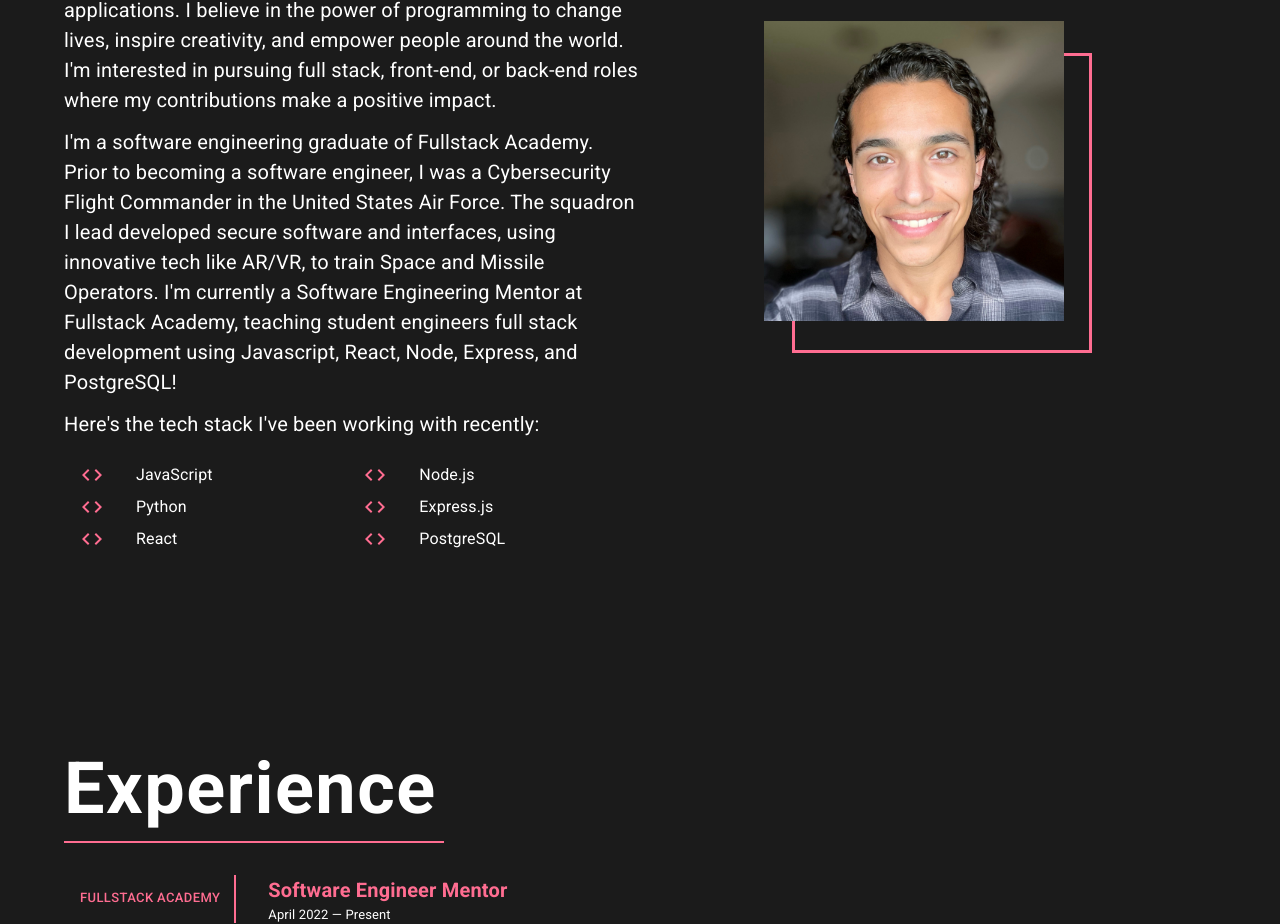
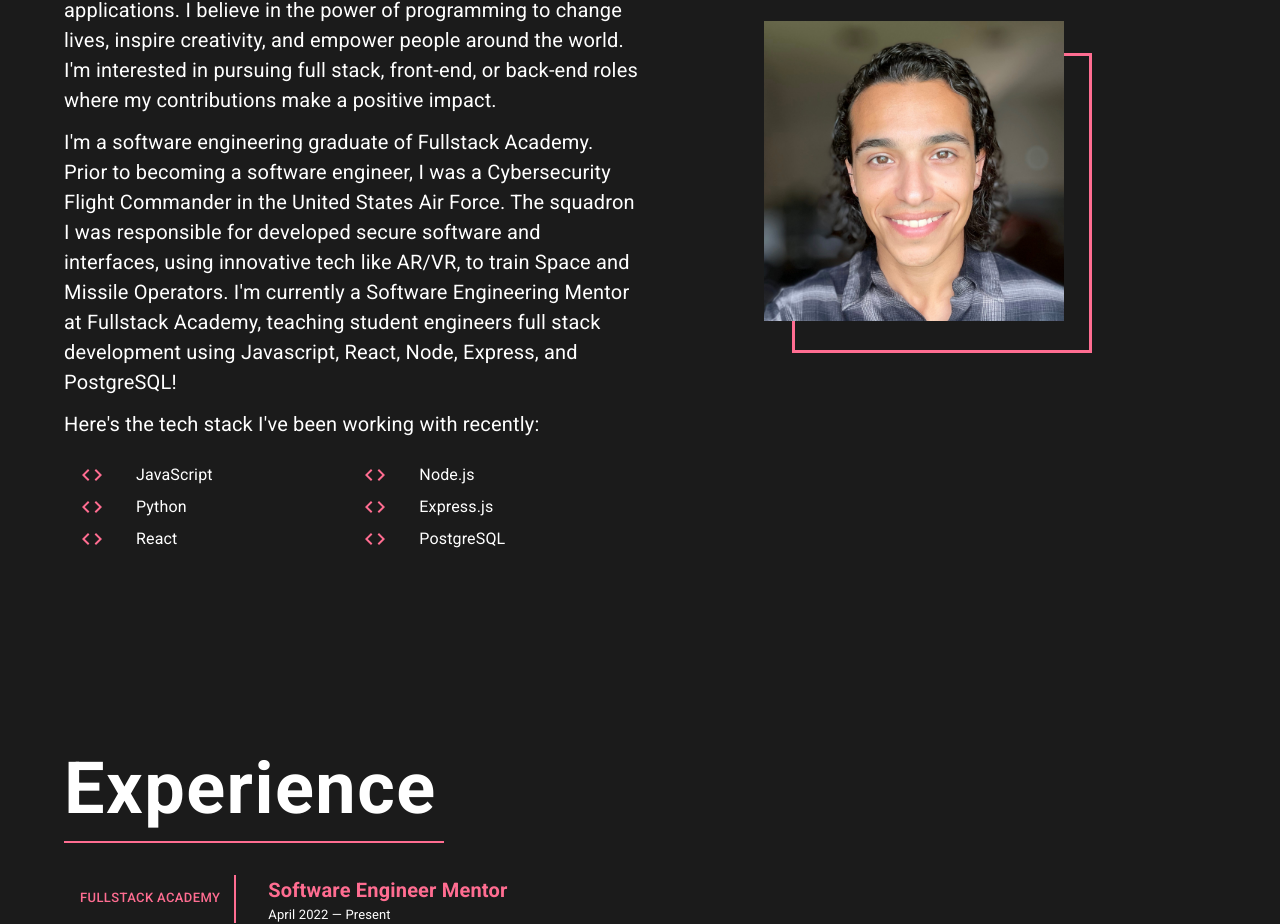
Before and after one commit to edetrezjr/portfolio-site, a React (Create React App) app: page / in a window 1280 px wide. Shown: the part 1116-2040 px from the top of the page. Built offline with nearby package versions, Linux system fonts and the light colour scheme.

Commit message:
fixed favicon and copy

```diff
--- a/src/components/about/About.js
+++ b/src/components/about/About.js
@@ -29,7 +29,7 @@ function About({ mode }) {
         display: "flex",
         flexDirection: "column",
         padding: "1rem",
-        m: '150px auto'
+        m: "150px auto",
       }}
       name="aboutSection"
     >
@@ -39,8 +39,8 @@ function About({ mode }) {
             borderBottom: "2px solid",
             borderBottomColor: mode === "dark" ? "#ff6d91" : "#4285F4",
             width: {
-              xs: '50%',
-              md: '33%'
+              xs: "50%",
+              md: "33%",
             },
           }}
         >
@@ -91,12 +91,12 @@ function About({ mode }) {
             >
               I'm a software engineering graduate of Fullstack Academy. Prior to
               becoming a software engineer, I was a Cybersecurity Flight
-              Commander in the United States Air Force. The squadron I lead
-              developed secure software and interfaces, using innovative tech
-              like AR/VR, to train Space and Missile Operators. I'm currently a
-              Software Engineering Mentor at Fullstack Academy, teaching student
-              engineers full stack development using Javascript, React, Node,
-              Express, and PostgreSQL!
+              Commander in the United States Air Force. The squadron I was
+              responsible for developed secure software and interfaces, using
+              innovative tech like AR/VR, to train Space and Missile Operators.
+              I'm currently a Software Engineering Mentor at Fullstack Academy,
+              teaching student engineers full stack development using
+              Javascript, React, Node, Express, and PostgreSQL!
             </Typography>
             <Typography
               sx={{
@@ -169,12 +169,12 @@ function About({ mode }) {
                 zIndex: "-1",
                 ml: {
                   md: "-17rem",
-                  xs: '-8rem',
+                  xs: "-8rem",
                 },
                 mt: {
                   md: "2rem",
-                  xs: "1.5rem"
-              },
+                  xs: "1.5rem",
+                },
               }}
             ></Box>
           </Box>
```
Also changed, not shown: 1 other file (tests, documents, lock files or other folders).
